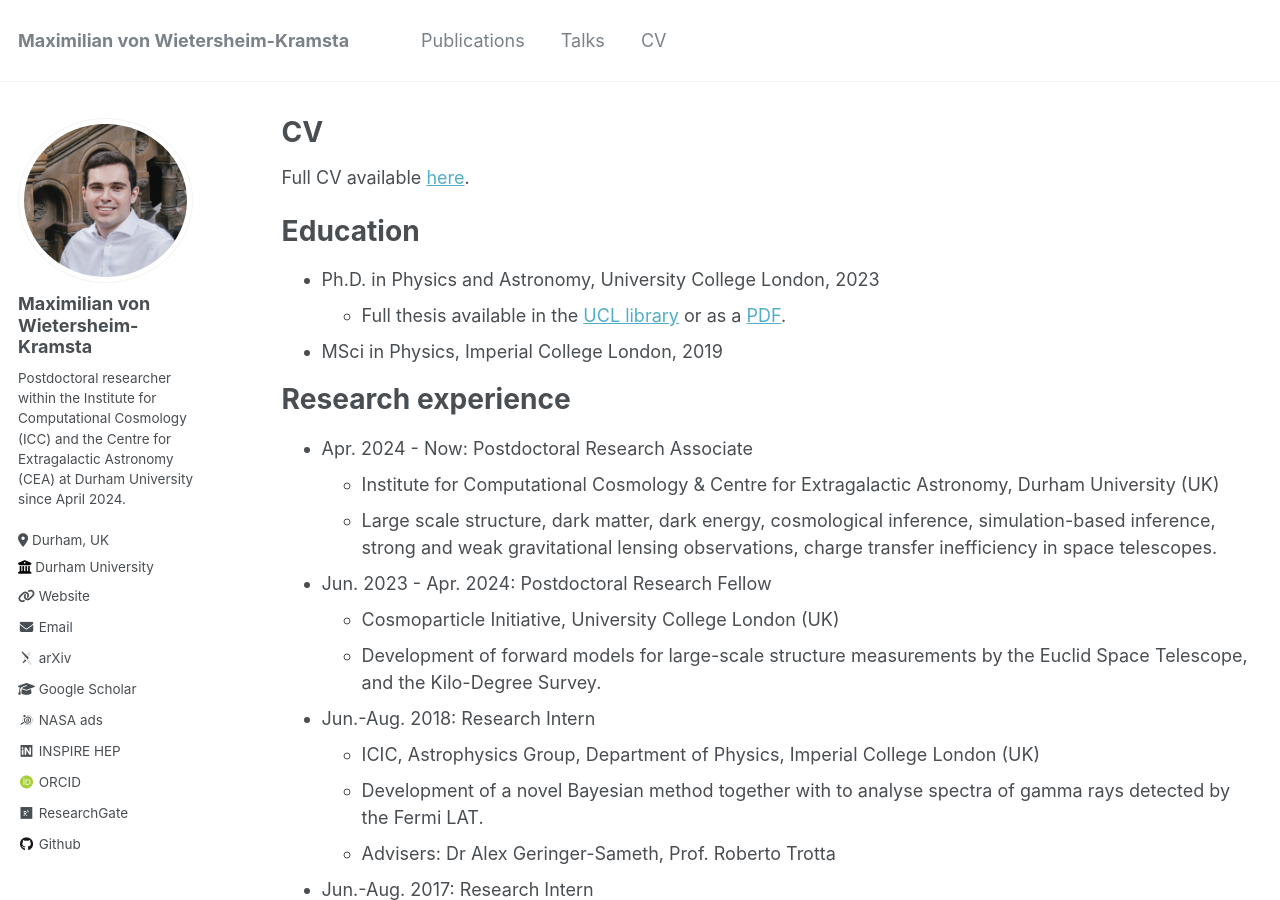
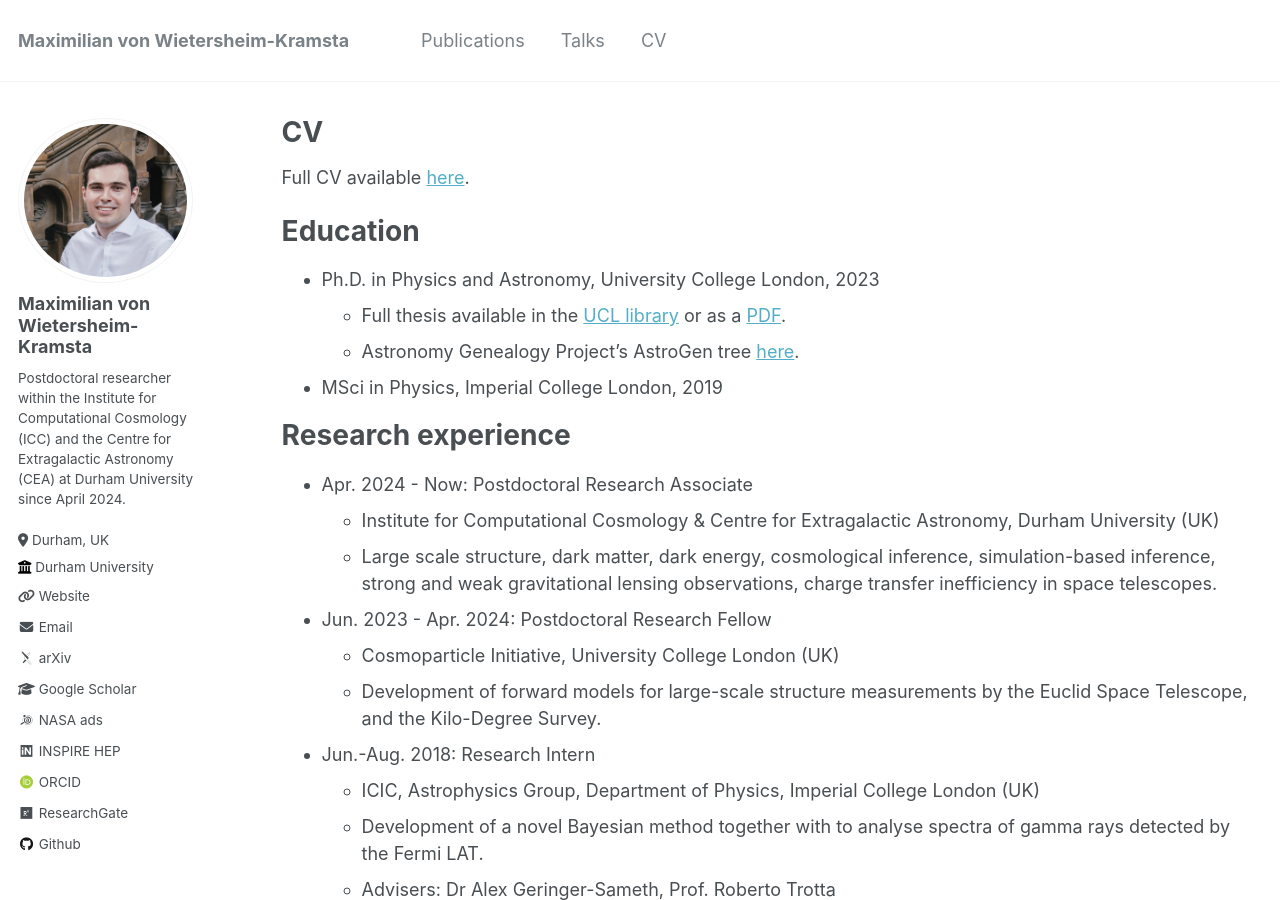
Before and after one commit to mwiet/mwiet.github.io, a Jekyll site: the page built from _pages/cv.md, in a window 1280 px wide and 900 px high. Built offline with Jekyll 4.4.1, drawn with Linux system fonts in a browser that asks for light colours; some web fonts are replaced.

Commit message:
Added astro tree

```diff
--- a/_pages/cv.md
+++ b/_pages/cv.md
@@ -15,6 +15,7 @@ Education
 ======
 * Ph.D. in Physics and Astronomy, University College London, 2023
   * Full thesis available in the [UCL library](https://discovery.ucl.ac.uk/id/eprint/10185306/) or as a [PDF](../files/von-Wietersheim-Kramsta-PhD_e-Thesis.pdf).
+  * Astronomy Genealogy Project's AstroGen tree [here](https://astrogen.aas.org/front/searchdetails.php?agnumber=73684).
 * MSci in Physics, Imperial College London, 2019
 
 Research experience
```
